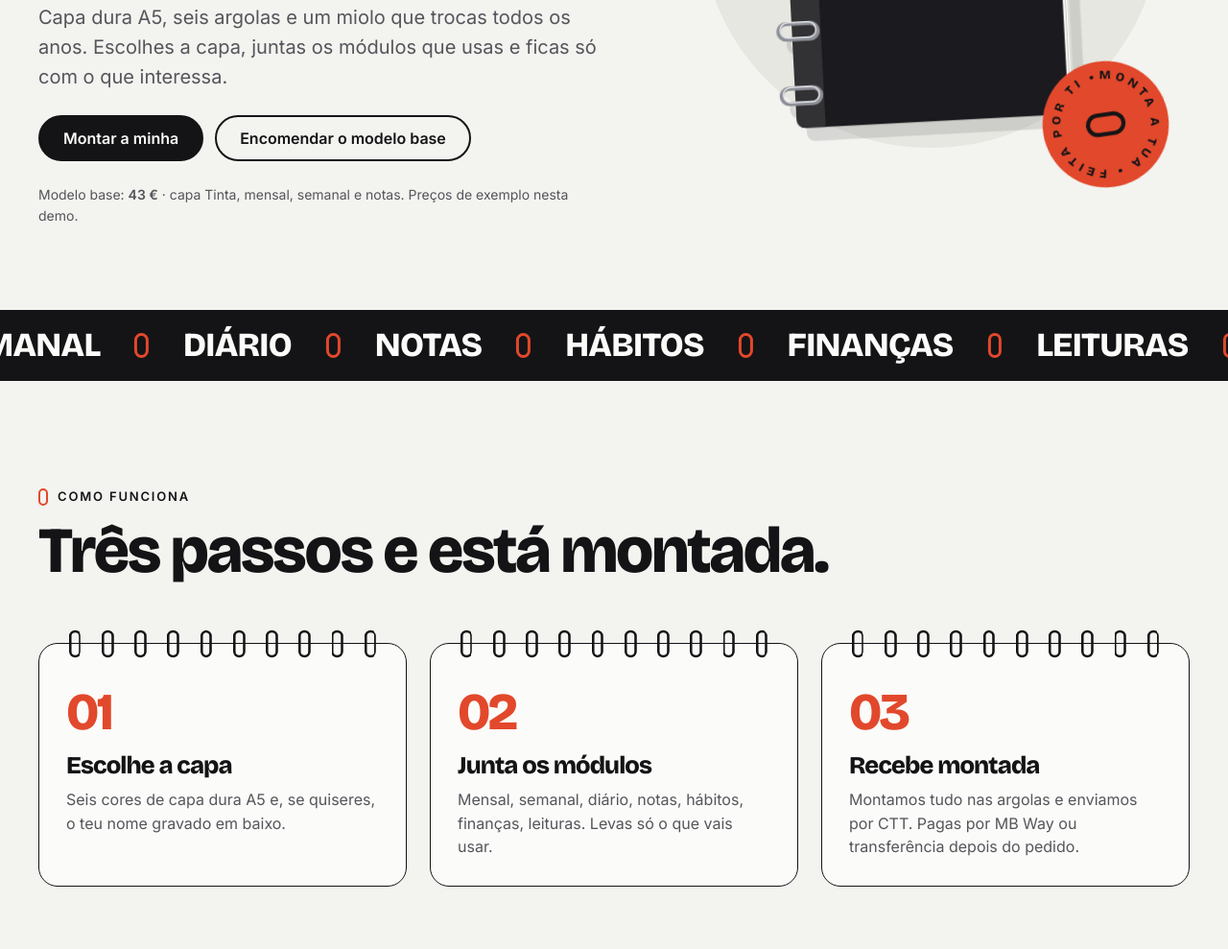
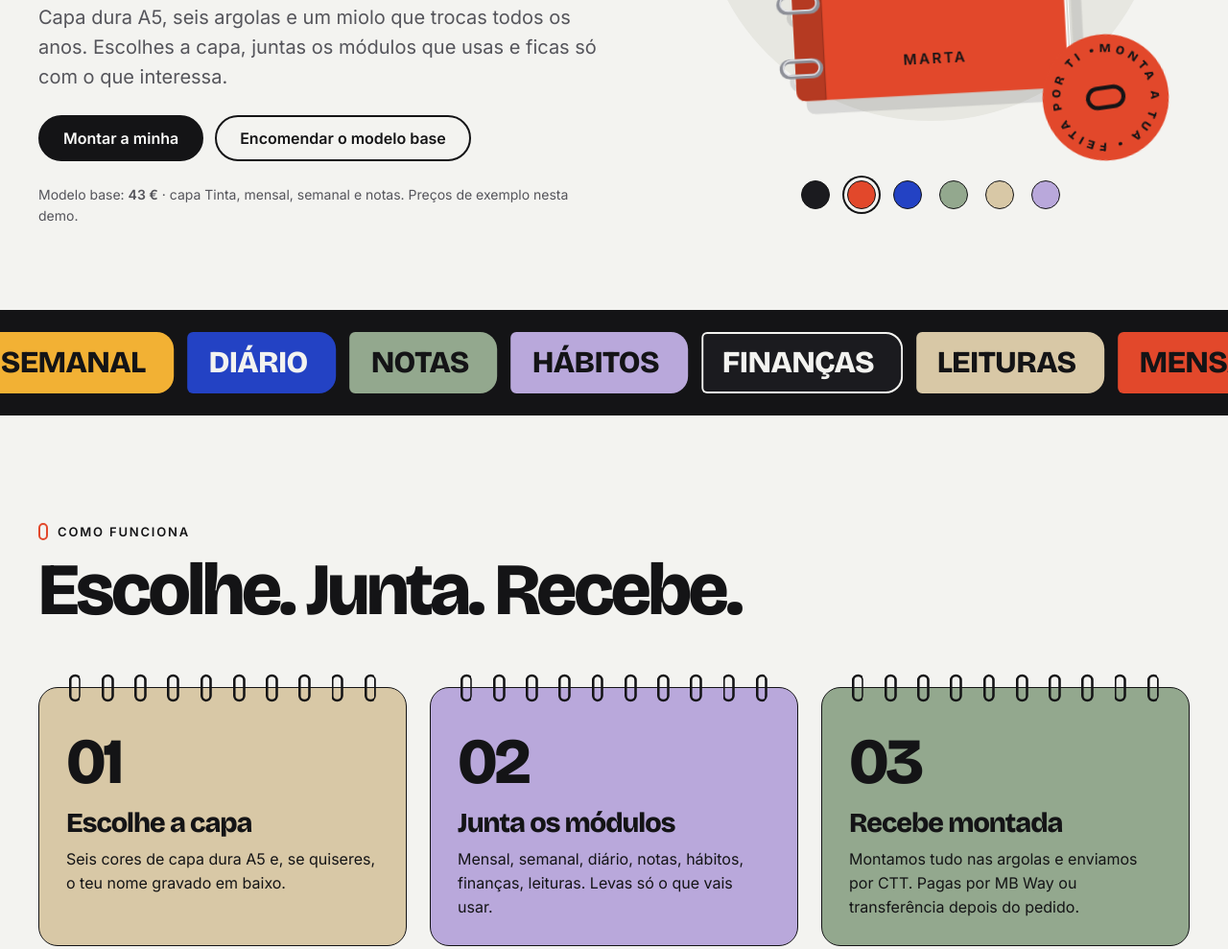
Before and after one commit to jonathanantunes1999/agenda, a plain HTML site: page index.html in a window 1280 px wide. Shown: the part 537-1526 px from the top of the page at 96% size. Drawn offline with nearby package versions, Linux system fonts and the light colour scheme.

Commit message:
Mais personalidade: hero que se monta sozinho, faixa em separadores coloridos, passos em cores de capa
Co-Authored-By: Claude Sonnet 5.5 <noreply@anthropic.com>
Claude-Session: https://claude.ai/code/session_01UwGUxNVwKU14o36ANJhnnj

```diff
--- a/app.js
+++ b/app.js
@@ -449,9 +449,38 @@ function fillConfigValues() {
   $$("[data-year-next]").forEach((n) => (n.textContent = CONFIG.year + 1));
 }
 
+/* ---------- Hero: a agenda monta-se sozinha; as cores deixam experimentar ---------- */
+function startHero() {
+  const frames = [
+    { color: "tinta",   name: "",        modules: ["mensal", "semanal", "notas"] },
+    { color: "tomate",  name: "Marta",   modules: ["mensal", "semanal", "notas", "habitos"] },
+    { color: "cobalto", name: "",        modules: ["mensal", "diario", "financas", "notas"] },
+    { color: "salvia",  name: "Atelier", modules: ["mensal", "semanal", "leituras"] },
+    { color: "lilas",   name: "",        modules: CONFIG.modules.map((m) => m.id) },
+  ];
+  let view = { ...clone(CONFIG.base), ...frames[0] };
+  const box = $("#hero-swatches");
+  box.innerHTML = CONFIG.colors.map((c) => `<button type="button" class="dot" data-color="${c.id}" aria-label="Capa ${c.label}" aria-pressed="false" style="--c:${c.hex}"></button>`).join("");
+  const show = (patch) => {
+    view = { ...view, ...patch };
+    heroAgenda.update(view);
+    $$(".dot", box).forEach((b) => b.setAttribute("aria-pressed", String(b.dataset.color === view.color)));
+  };
+
+  let i = 0, timer = null;
+  box.addEventListener("click", (e) => {
+    const b = e.target.closest(".dot");
+    if (!b) return;
+    clearInterval(timer);
+    show({ color: b.dataset.color });
+  });
+  show(frames[0]);
+  if (!reduceMotion()) timer = setInterval(() => { i = (i + 1) % frames.length; show(frames[i]); }, 2600);
+}
+
 buildControls();
 fillConfigValues();
-heroAgenda.update(clone(CONFIG.base));
 render();
+startHero();
 // As fontes chegam depois: voltar a medir o nome gravado.
 document.fonts?.ready.then(render);
--- a/index.html
+++ b/index.html
@@ -45,6 +45,7 @@
         </div>
         <p class="fine">Modelo base: <strong data-price="base">43 €</strong> · capa Tinta, mensal, semanal e notas. Preços de exemplo nesta demo.</p>
       </div>
+      <div class="hero__stage">
       <div class="hero__art">
         <div class="hero__disc" aria-hidden="true"></div>
         <div id="agenda-hero" class="agenda-host hero__agenda" aria-hidden="true"></div>
@@ -54,6 +55,8 @@
           <text><textPath href="#sticker-path" textLength="346" lengthAdjust="spacing">MONTA A TUA • FEITA POR TI •</textPath></text>
           <rect x="68" y="58" width="24" height="44" rx="12" fill="none" stroke="#141416" stroke-width="5"/>
         </svg>
+      </div>
+      <div class="hero__swatches" id="hero-swatches" role="group" aria-label="Experimenta uma cor de capa"></div>
       </div>
     </section>
 
@@ -73,7 +76,7 @@
     <section class="section wrap" id="como-funciona">
       <div class="section-head">
         <p class="kicker">Como funciona</p>
-        <h2>Três passos e está montada.</h2>
+        <h2>Escolhe. Junta. Recebe.</h2>
       </div>
       <ol class="steps">
         <li class="sheet"><span class="num">01</span><h3>Escolhe a capa</h3><p>Seis cores de capa dura A5 e, se quiseres, o teu nome gravado em baixo.</p></li>
--- a/styles.css
+++ b/styles.css
@@ -36,7 +36,7 @@ button { cursor: pointer; }
 .wrap { width: min(1200px, 100% - 48px); margin-inline: auto; }
 .section { padding-block: clamp(56px, 9vw, 112px); }
 .section-head { margin-bottom: clamp(28px, 4vw, 48px); display: grid; gap: 14px; }
-h2 { font-size: clamp(2.2rem, 5.4vw, 4.2rem); }
+h2 { font-size: clamp(2.4rem, 6vw, 5rem); letter-spacing: -0.045em; }
 .kicker { font: 600 0.8125rem/1 var(--font-body); letter-spacing: 0.14em; text-transform: uppercase; display: flex; align-items: center; gap: 10px; }
 .kicker::before { content: ""; width: 10px; height: 18px; border: 2px solid var(--tomate); border-radius: 6px; }
 .lead { font-size: clamp(1.0625rem, 1.6vw, 1.25rem); max-width: 34em; color: var(--muted); }
@@ -82,6 +82,12 @@ h2 { font-size: clamp(2.2rem, 5.4vw, 4.2rem); }
 .hero h1 { font-size: clamp(3.2rem, 9vw, 7.6rem); letter-spacing: -0.05em; line-height: 0.9; }
 .hero mark { background: var(--tomate); color: var(--ink); padding: 0 0.12em 0.06em; border-radius: 0.14em; display: inline-block; transform: rotate(-1.6deg); }
 .cta-row { display: flex; flex-wrap: wrap; gap: 12px; }
+.hero__stage { display: grid; gap: 12px; justify-items: center; }
+.hero__swatches { display: flex; gap: 4px; }
+.dot { width: 44px; height: 44px; padding: 0; border: 0; background: none; position: relative; border-radius: 50%; }
+.dot::before { content: ""; position: absolute; inset: 7px; border-radius: 50%; background: var(--c); border: 1.5px solid var(--ink); transition: transform .15s; }
+.dot:hover::before { transform: scale(1.12); }
+.dot[aria-pressed="true"]::before { box-shadow: 0 0 0 3px var(--bg), 0 0 0 5px var(--ink); }
 .hero__art { position: relative; width: 100%; max-width: 500px; margin-inline: auto; aspect-ratio: 1 / 1.08; display: grid; place-items: center; }
 .hero__disc { position: absolute; inset: 4% 2% 8% 2%; background: var(--soft); border-radius: 50%; }
 .hero__agenda { position: relative; width: 82%; transform: rotate(-3deg); filter: drop-shadow(10px 14px 0 rgba(20, 20, 22, .12)); }
@@ -91,21 +97,33 @@ h2 { font-size: clamp(2.2rem, 5.4vw, 4.2rem); }
 @keyframes spin { to { transform: rotate(360deg); } }
 
 /* ---------- Marquee ---------- */
-.marquee { background: var(--ink); color: var(--paper); overflow: hidden; padding-block: 18px; border-block: 1.5px solid var(--ink); }
-.marquee__track { display: flex; width: max-content; animation: scroll 28s linear infinite; }
+.marquee { background: var(--ink); overflow: hidden; padding-block: 22px; border-block: 1.5px solid var(--ink); }
+.marquee__track { display: flex; width: max-content; animation: scroll 32s linear infinite; }
 .marquee:hover .marquee__track { animation-play-state: paused; }
-.marquee ul { display: flex; flex-shrink: 0; }
-.marquee li { font: 800 clamp(1.4rem, 3.2vw, 2.2rem)/1 var(--font-display); letter-spacing: -0.02em; text-transform: uppercase; display: flex; align-items: center; }
-.marquee li::after { content: ""; width: 0.42em; height: 0.72em; border: 3px solid var(--tomate); border-radius: 0.3em; margin-inline: clamp(20px, 3vw, 36px); }
+.marquee ul { display: flex; flex-shrink: 0; gap: 14px; padding-right: 14px; }
+.marquee li {
+  font: 800 clamp(1.3rem, 3vw, 2rem)/1 var(--font-display); letter-spacing: -0.02em; text-transform: uppercase;
+  padding: 16px 30px 16px 22px; border-radius: 6px 18px 18px 6px; background: var(--t, #fff); color: var(--ink);
+}
+.marquee li:nth-child(1) { --t: #E2482B; }
+.marquee li:nth-child(2) { --t: #F2B134; }
+.marquee li:nth-child(3) { --t: #2342C4; color: var(--bg); }
+.marquee li:nth-child(4) { --t: #93A88E; }
+.marquee li:nth-child(5) { --t: #B9A8DB; }
+.marquee li:nth-child(6) { --t: #1B1B1F; color: var(--bg); box-shadow: inset 0 0 0 2px var(--bg); }
+.marquee li:nth-child(7) { --t: #D8C8A6; }
 @keyframes scroll { to { transform: translateX(-50%); } }
 
 /* ---------- Folhas com argolas (motivo repetido) ---------- */
 .sheet { position: relative; background: var(--paper); border: 1.5px solid var(--ink); border-radius: var(--radius); padding: 44px 28px 28px; }
 .sheet::before { content: ""; position: absolute; left: 20px; right: 20px; top: -15px; height: 30px; background: var(--ring-tile) center / 34px 30px; background-repeat: space no-repeat; }
 .steps { display: grid; grid-template-columns: repeat(3, 1fr); gap: 36px 24px; padding-top: 14px; counter-reset: none; }
-.steps .num { font: 800 3.4rem/1 var(--font-display); letter-spacing: -0.05em; color: var(--tomate); display: block; margin-bottom: 16px; }
-.steps h3 { font-size: 1.6rem; margin-bottom: 10px; }
-.steps p { color: var(--muted); }
+.steps .num { font: 800 4.2rem/1 var(--font-display); letter-spacing: -0.05em; display: block; margin-bottom: 16px; }
+.steps h3 { font-size: 1.8rem; margin-bottom: 10px; }
+.steps p { color: var(--ink); }
+.steps .sheet:nth-child(1) { background: #D8C8A6; }
+.steps .sheet:nth-child(2) { background: #B9A8DB; }
+.steps .sheet:nth-child(3) { background: #93A88E; }
 
 /* ---------- Construtor ---------- */
 .builder__grid { display: grid; grid-template-columns: minmax(0, 5fr) minmax(0, 7fr); gap: 40px; align-items: start; }
@@ -281,6 +299,7 @@ dialog p { margin-bottom: 22px; color: var(--muted); }
   .nav__links a { padding: 12px 8px; font-size: 1.125rem; }
 
   .hero { grid-template-columns: 1fr; }
+  .hero__stage { max-width: 420px; margin-inline: auto; width: 100%; }
   .hero__art { max-width: 420px; }
   .steps, .sets { grid-template-columns: 1fr; }
   .refill__in { grid-template-columns: 1fr; }
```
